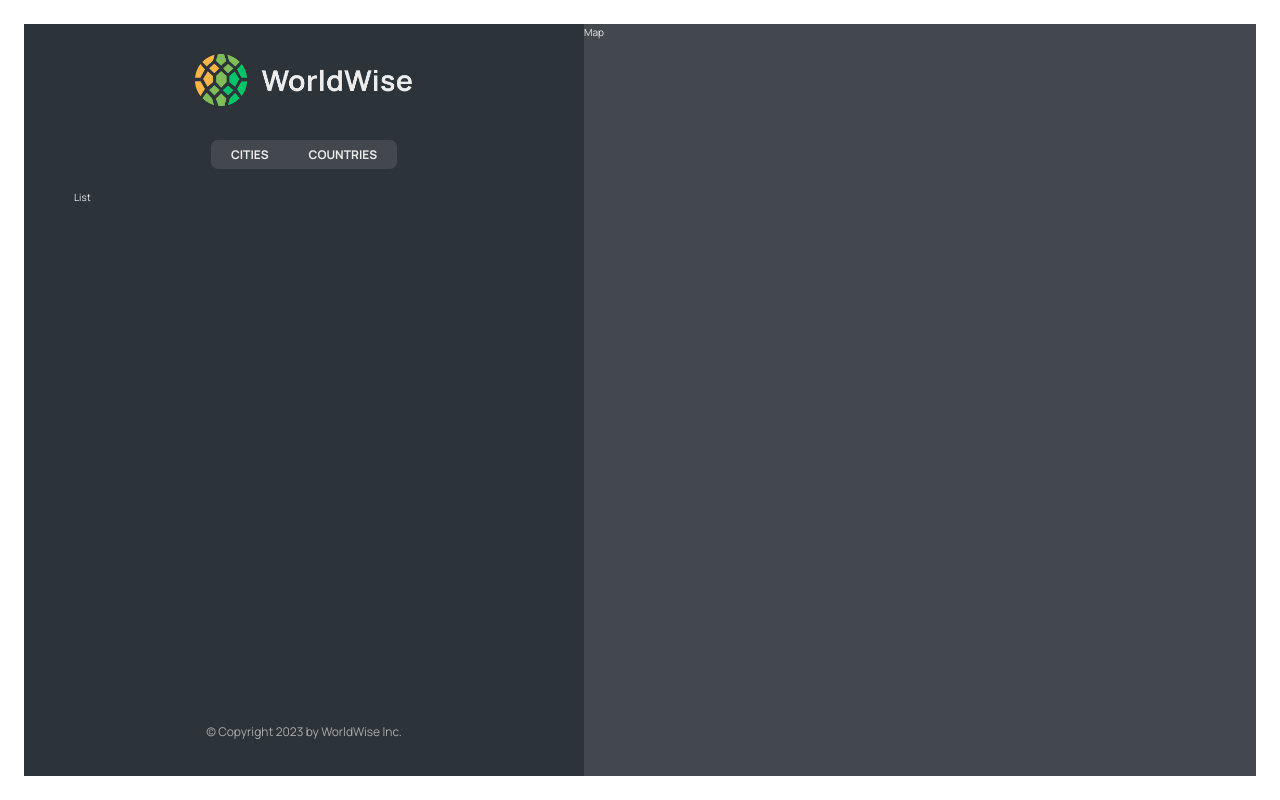
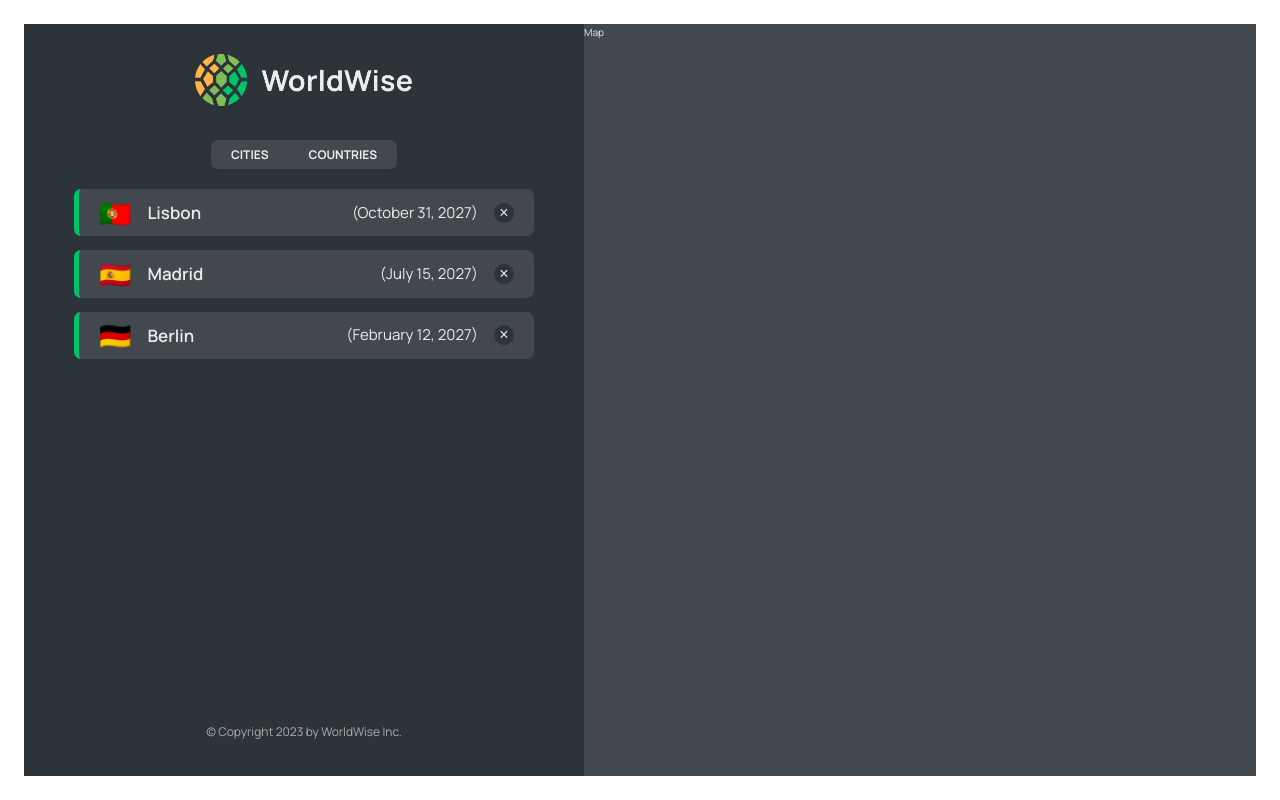
Before and after one commit to aniketicloud/react-routerv6-leaflet-worldwise, a React (Vite) app: page /app in a window 1280 px wide. Built offline with nearby package versions, Linux system fonts and the light colour scheme; data requests are answered from the project's data file.

Commit message:
implementing the cities list

```diff
--- /dev/null
+++ b/src/components/CityItem.tsx
@@ -0,0 +1,20 @@
+import { FC } from "react";
+import styles from "./CityItem.module.css";
+import { City } from "../types";
+import { formatDate } from "../utils";
+
+interface CityItemProps {
+  city: City;
+}
+
+export const CityItem: FC<CityItemProps> = ({ city }) => {
+  const { cityName, date, emoji } = city;
+  return (
+    <li className={styles.cityItem}>
+      <span className={styles.emoji}>{emoji}</span>
+      <h3 className={styles.name}>{cityName}</h3>
+      <time className={styles.date}>({formatDate(date)})</time>
+      <button className={styles.deleteBtn}>&times;</button>
+    </li>
+  );
+};
--- a/src/components/CityList.tsx
+++ b/src/components/CityList.tsx
@@ -1,8 +1,27 @@
+import { FC } from "react";
+
 import styles from "./CityList.module.css";
 import Spinner from "./Spinner";
+import { City } from "../types";
+import { CityItem } from "./CityItem";
+import { Message } from "./Message";
 
-export const CityList = ({ cities, isLoading }) => {
+interface CityListProps {
+  isLoading: boolean;
+  cities: City[];
+}
+
+export const CityList: FC<CityListProps> = ({ cities, isLoading }) => {
   if (isLoading) return <Spinner />;
-  return <ul className={styles.cityList}>List</ul>
-
+  if (!cities.length)
+    return (
+      <Message message="Add your first city by clicking on a city on the map" />
+    );
+  return (
+    <ul className={styles.cityList}>
+      {cities.map((city) => (
+        <CityItem city={city} key={city.id} />
+      ))}
+    </ul>
+  );
 };
--- a/src/components/Footer.tsx
+++ b/src/components/Footer.tsx
@@ -1,9 +1,6 @@
 import styles from "./Footer.module.css";
-import React, { FC } from "react";
 
-interface FooterProps {}
-
-const Footer: FC<FooterProps> = () => (
+const Footer = () => (
   <footer className={styles.footer}>
     <p className={styles.copyright}>
       &copy; Copyright {new Date().getFullYear()} by WorldWise Inc.
--- a/src/components/Map.tsx
+++ b/src/components/Map.tsx
@@ -1,8 +1,3 @@
-import { FC } from "react";
 import styles from "./Map.module.css";
 
-interface MapProps {}
-
-export const Map: FC<MapProps> = () => (
-  <div className={styles.mapContainer}>Map</div>
-);
+export const Map = () => <div className={styles.mapContainer}>Map</div>;
--- a/src/components/SideBar.tsx
+++ b/src/components/SideBar.tsx
@@ -3,11 +3,8 @@ import { AppNav } from "./AppNav";
 import Footer from "./Footer";
 import { Logo } from "./Logo";
 import styles from "./Sidebar.module.css";
-import { FC } from "react";
 
-interface SideBarProps {}
-
-export const SideBar: FC<SideBarProps> = () => (
+export const SideBar = () => (
   <div className={styles.sidebar}>
     <Logo />
     <AppNav />
--- /dev/null
+++ b/src/types.ts
@@ -0,0 +1,9 @@
+export interface City {
+  cityName: string;
+  country: string;
+  date: string;
+  emoji: string;
+  id: number;
+  notes: string;
+  position: { lat: number; lng: number };
+}
--- /dev/null
+++ b/src/utils.ts
@@ -0,0 +1,6 @@
+export const formatDate = (date: string) =>
+  new Intl.DateTimeFormat("en", {
+    day: "numeric",
+    month: "long",
+    year: "numeric",
+  }).format(new Date(date));
```
Also changed, not shown: src/components/City.tsx (+1 -8 lines), src/components/Message.tsx (+7 -4 lines), src/api/api.ts (deleted).
